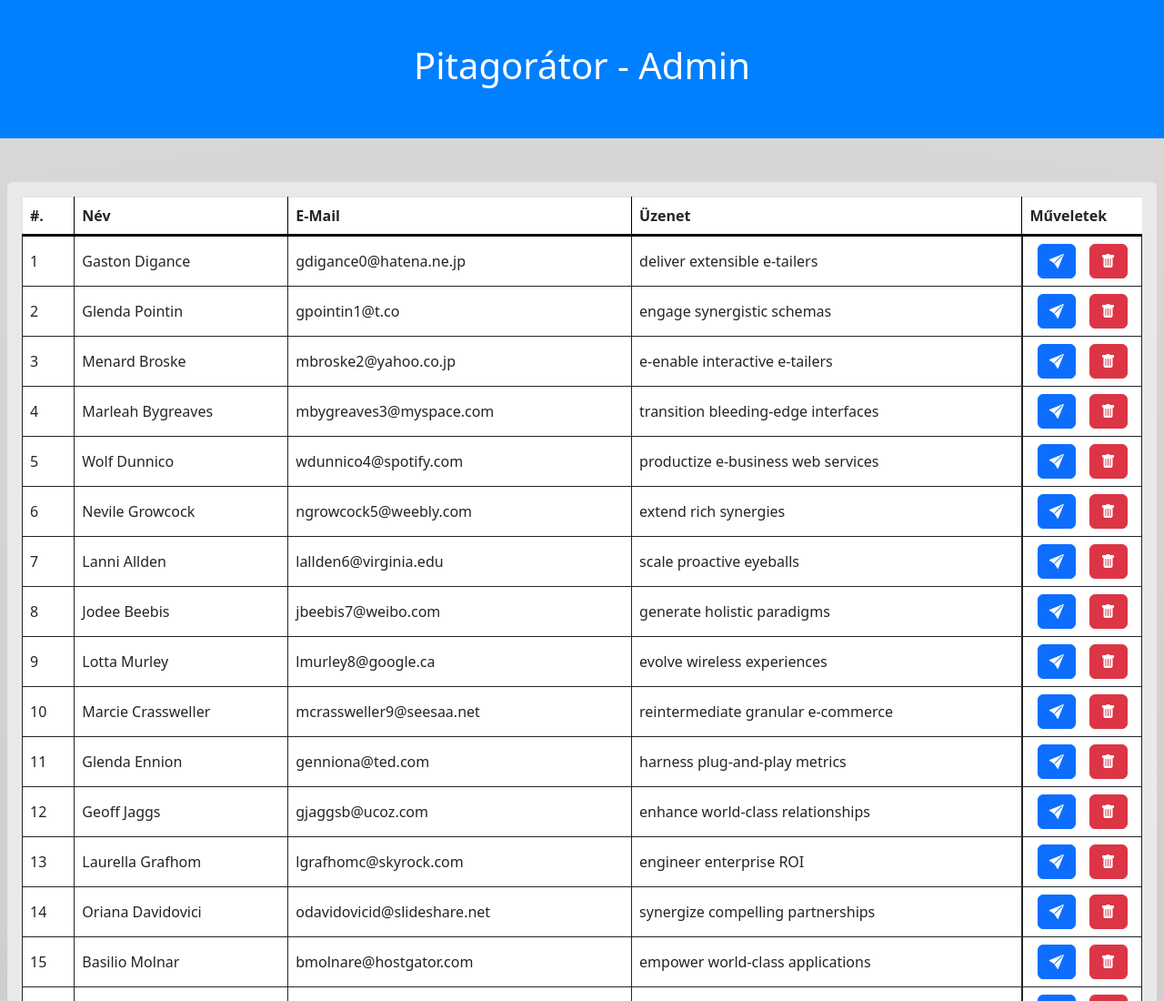
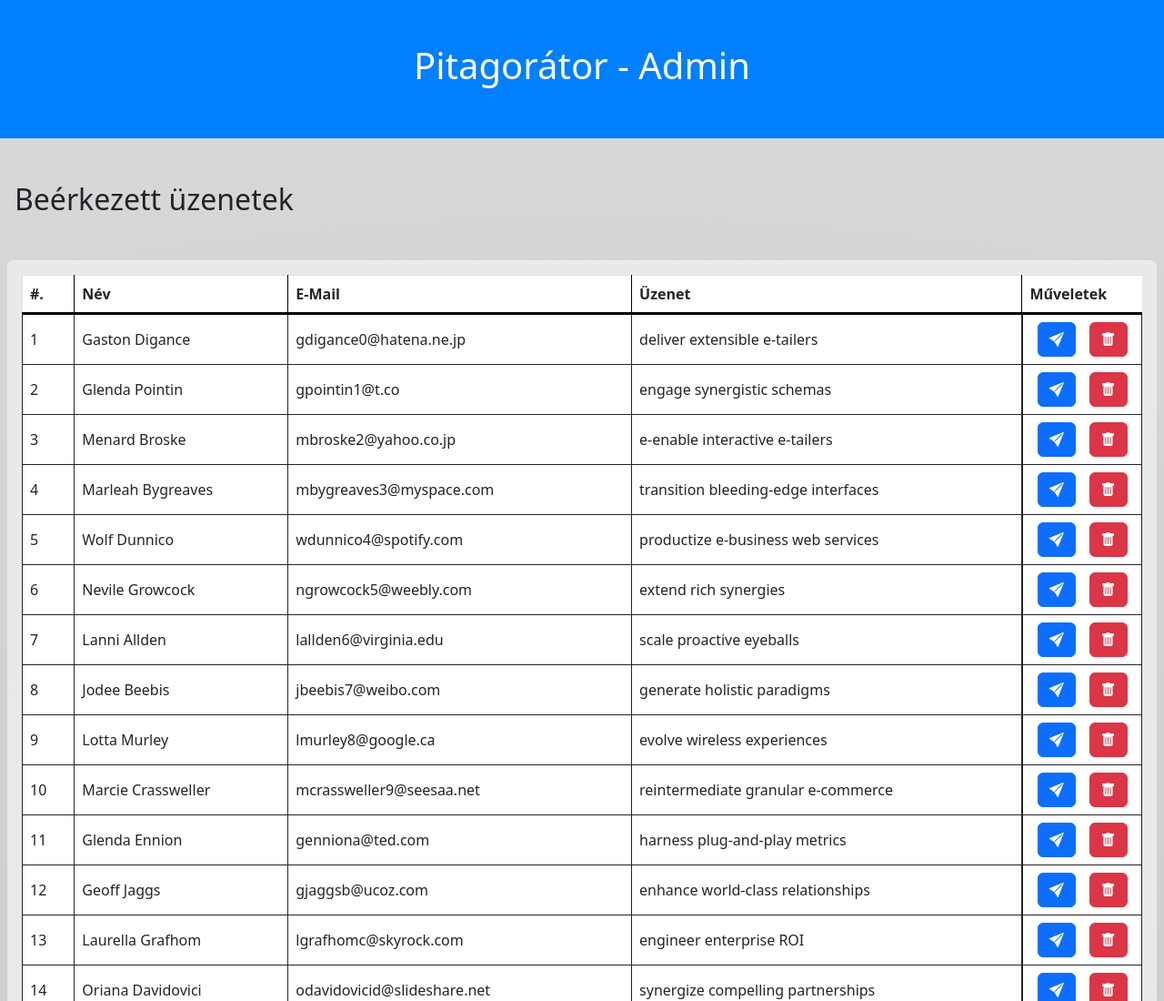
Before and after one commit to GinalZsolt/IKTproj-terfogatok, a plain HTML site: page frontend/admin/dash.html in a window 1280 px wide. Shown: the top 1100 px of the page at 91% size. Drawn offline with nearby package versions, Linux system fonts and the light colour scheme.

Commit message:
Cím hozzáadása a dash.html-hez

```diff
--- a/frontend/admin/dash.html
+++ b/frontend/admin/dash.html
@@ -16,6 +16,7 @@
     <div class="container-fluid p-0">
         <header class="py-5 text-center"><h1>{{title}} - Admin</h1></header>
         <main class="py-5" ng-controller="tableData">
+            <h2 class="px-3 mb-5">Beérkezett üzenetek</h2>
             <h2 class="fs-2 text-center my-5 text-danger" ng-if="rows.length==0">Nincs még beküldött adat!</h2>
             <div ng-if="rows.length>0" class="table-responsive px-2">
                 <div class="p-3 rounded" id="border">
```
